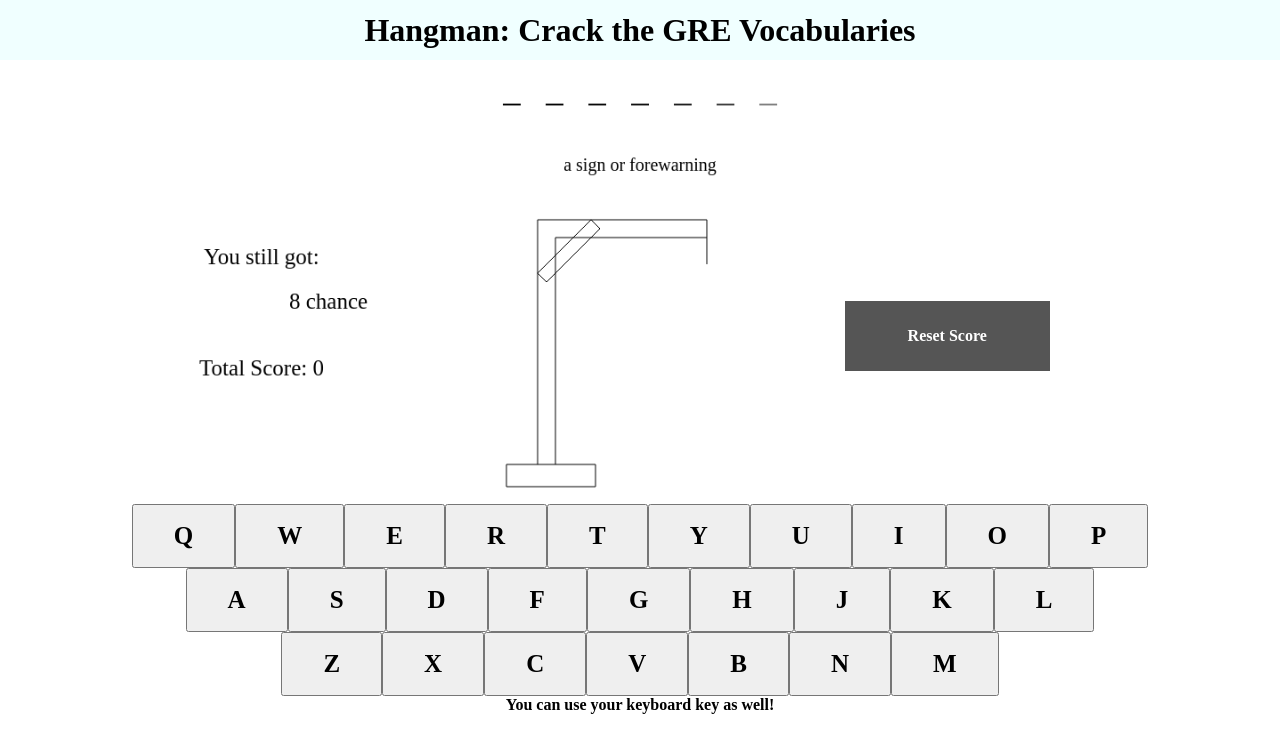
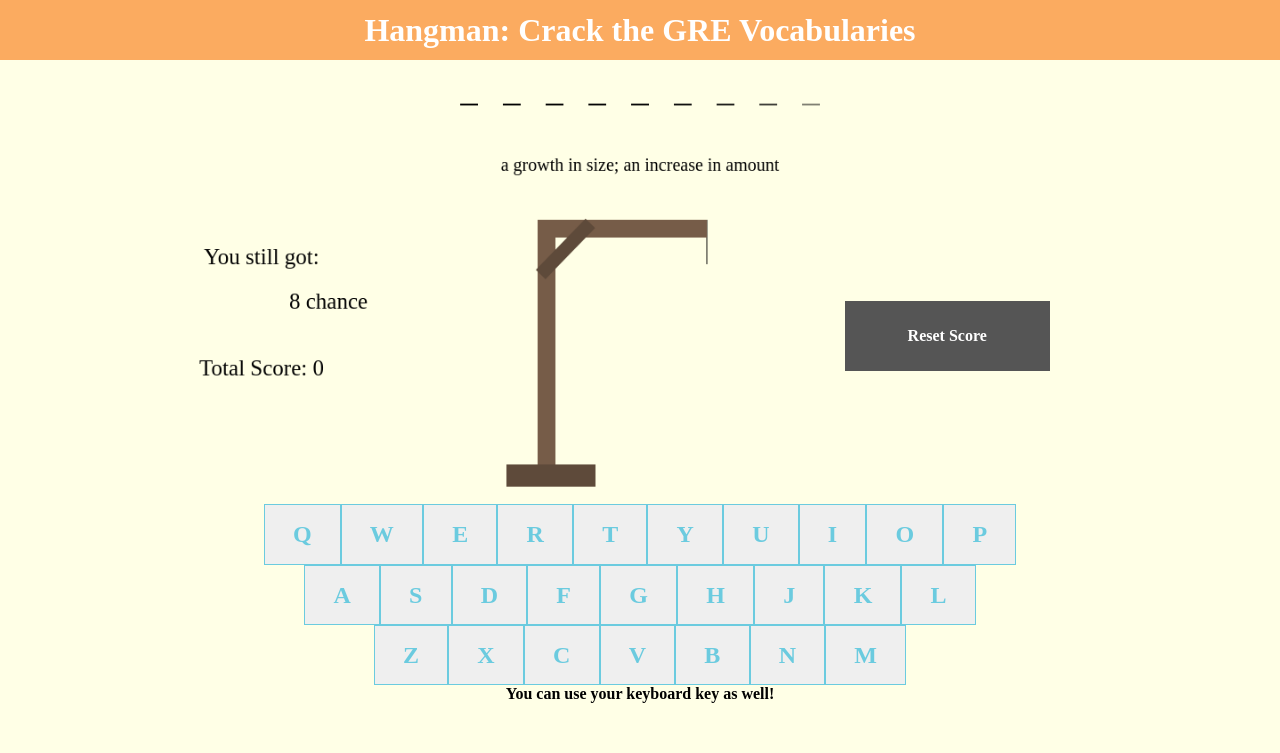
Before and after one commit to ryanchiu0416/GREVocabCrack, a Flask app: page / in a window 1280 px wide. Shown: the top 753 px of the page. Run offline with Flask 2, Linux system fonts and the light colour scheme; some web fonts are replaced.

Commit message:
add color, debug, change theme

```diff
--- a/greWordList.txt
+++ b/greWordList.txt
@@ -17,6 +17,7 @@ probity - honesty, integrity
 pertinacity - stubbornness; doggedness
 admonish - to rebuke; to reprimand
 connoisseur - An expert
+exact a toll - force to pay a price; to deteriorate something
 edify - to enlighten
 venal - corruptible
 grumpy - bad tempered
@@ -532,7 +533,6 @@ dynamism - the quality of being characterized by vigorous activity and progress
 epitome - a typical example
 incendiary - combustible, flammable, burning easily
 veracious - honest; truthful
-exact a toll - force to pay a price; to deteriorate something
 excise - To cut out of; remove
 indict - to charge with a crime; accuse
 exacerbate - to make worse
--- a/main.py
+++ b/main.py
@@ -8,7 +8,7 @@ def index():
     input = open("greWordList.txt", "r")
     wordList = input.readlines()
 
-    randNum = randrange(805)
+    randNum = randrange(len(wordList))
     lineChosen = wordList[randNum]
 
     line = lineChosen.split(" - ")
--- a/static/controlForm.js
+++ b/static/controlForm.js
@@ -9,9 +9,12 @@ for (i = 0; i < 26; i++) {
     btn.addEventListener("click", clickButton); //link to 'clickButton' function
     btn.innerHTML = letters[i];
     btn.style.fontFamily = "Turret Road";
+    // btn.style.background = "#6bcbdf";
+    btn.style.color = "#6bcbdf";
+    btn.style.border = "thin solid #6bcbdf";
 
     if (i === 10 || i === 19) {
-        document.write("<br />");
+        document.write("<br/>");
     }
     controlForm.appendChild(btn);
 }
--- a/static/hangman.js
+++ b/static/hangman.js
@@ -7,25 +7,18 @@ cxt.fillText(defi, canvas2.width / 2, 20);
 
 // draw default setup
 var midPoint = window.innerWidth * 0.8 / 2;
-cxt.moveTo(425, 350);
-cxt.lineTo(525, 350);
-cxt.lineTo(525, 375);
-cxt.lineTo(425, 375);
-cxt.lineTo(425, 350);
-cxt.moveTo(460, 350);
-cxt.lineTo(460, 75);
-cxt.moveTo(480, 350);
-cxt.lineTo(480, 95);
-cxt.lineTo(650, 95);
-cxt.moveTo(460, 75);
-cxt.lineTo(650, 75);
+cxt.moveTo(650, 75);
 cxt.lineTo(650, 125); // where the hook is
-cxt.moveTo(460, 135);
-cxt.lineTo(520, 75);
-cxt.lineTo(530, 85);
-cxt.lineTo(470, 145);
-cxt.lineTo(460, 135);
 cxt.stroke();
+
+cxt.fillStyle = "#765c48";
+cxt.fillRect(460, 75, 20, 275);
+cxt.fillRect(460, 75, 190, 20);
+cxt.fillStyle = "#5e4a3a";
+cxt.fillRect(425, 350, 100 ,25);
+cxt.rotate(-0.8);
+cxt.fillRect(225, 420, 80, 15);
+cxt.rotate(0.8);
 
 cxt.fillStyle = "#000000";
 var chanceLeft = 8;
--- a/static/mainCanvas.js
+++ b/static/mainCanvas.js
@@ -7,9 +7,10 @@ var pixLength = 20; //read first letter
 var countToCorrect = 1;
 for (i = 1; i < answer.length; i++) {
     var letter = answer.charAt(i);
-
+    if (letter != " ") {
+        countToCorrect++;
+    }
     pixLength += (20 + 28); //one word (20 px) and one space (28 px)
-    countToCorrect++;
 }
 var startP = canvas.width / 2 - pixLength / 2;
 
@@ -18,10 +19,11 @@ var pointer = startP;
 c.beginPath();
 for (i = 0; i < answer.length; i++) {
     var letter = answer.charAt(i);
-
-    c.moveTo(pointer, 50);
-    c.lineTo(pointer + 20, 50);
-    c.stroke();
+    if (letter != " ") {
+        c.moveTo(pointer, 50);
+        c.lineTo(pointer + 20, 50);
+        c.stroke();
+    }
     pointer += 48; //total px (word + small space)
 }
 
@@ -36,6 +38,7 @@ function keypressButton(key) {
 function clickButton() {
     event.preventDefault(); //prevent browser from refreshing page when button is clicked
     document.getElementById(this.id).disabled = true;
+    // document.getElementById(this.id).style.background = "#d3d3d3";
     keypressClickHelper(this.id);
 }
 
@@ -44,6 +47,8 @@ function keypressClickHelper(tmp) {
     var diff = tmp.charCodeAt(0) - "A".charCodeAt(0);
     if (isKeyPressed[diff] === false) {
         isKeyPressed[diff] = true;
+        document.getElementById(tmp).style.background = "#6bcbdf";
+        document.getElementById(tmp).style.color = "#ffffff";
         executeInput(tmp);
     }
 }
@@ -73,6 +78,9 @@ function executeInput(letterInput) {
         // WIN CONDITION
         changeScore(true);
         document.getElementById("answerLine").innerHTML = "You got it! The answer was "+ answer;
+        for (i = 0; i < 26; i++) {
+            isKeyPressed[i] = true;
+        }
         modal.style.display = "block";
     }
     updateChance();
@@ -106,7 +114,11 @@ function updateChance() {
         // LOSE CONDITION
         changeScore(false);
         document.getElementById("answerLine").innerHTML = "You lost! The word was " + answer;
+        for (i = 0; i < 26; i++) {
+            isKeyPressed[i] = true;
+        }
         modal.style.display = "block";
+
     }
 
     cxt.beginPath();
--- a/static/style.css
+++ b/static/style.css
@@ -1,6 +1,7 @@
 body{
     width: 100%;
     margin: auto auto;
+    background-color: #FFFFE6;
 }
 
 #header{
@@ -8,9 +9,10 @@ body{
     font-weight: bold;
     font-size: xx-large;
     font-family: "Turret Road";
-    background-color: azure;
+    background-color: #fbab60;
     width: 100%;
-    line-height: 60px
+    line-height: 60px;
+    color: white;
 }
 
 #mainBody{
@@ -28,19 +30,20 @@ body{
     box-sizing: content-box;
     margin-left: auto;
     margin-right: auto;
-
 }
 
 #controlForm{
     text-align: center;
-    /* border-style: double; */
+    height: 100%;
+    width: 100%;
+    position: relative;
 }
 
 button {
-  line-height: 60px;
+  line-height: 200%;
   font-weight: bold;
-  padding: 0px 40px;
-  font-size: 25px;
+  padding: 0.5% 2.75%;
+  font-size: 150%;
 }
 
 #mainCanvas {
@@ -57,8 +60,8 @@ button {
   width: 100%;
 }
 
-.button {
-  background-color: #555555; /* Green */
+#resetButton {
+  background-color: #555555;
   border: none;
   color: white;
   text-align: center;
--- /dev/null
+++ b/test.txt
@@ -0,0 +1 @@
+exact a toll - force to pay a price; to deteriorate something
```
